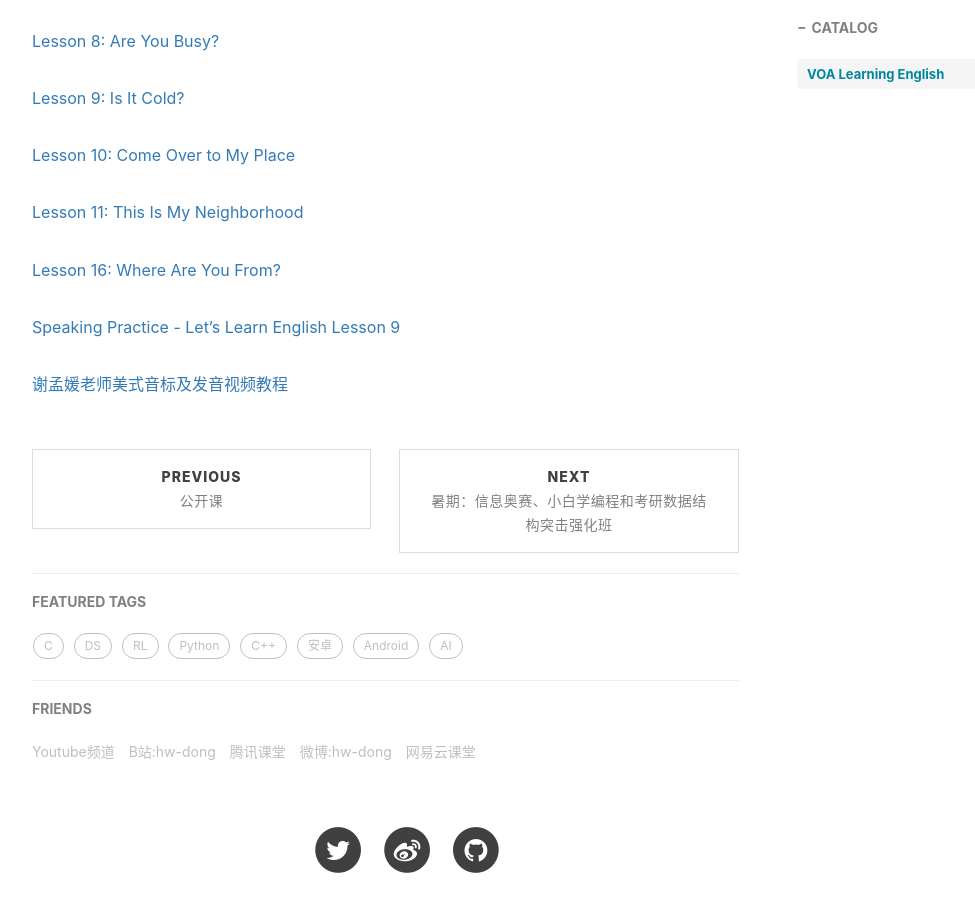
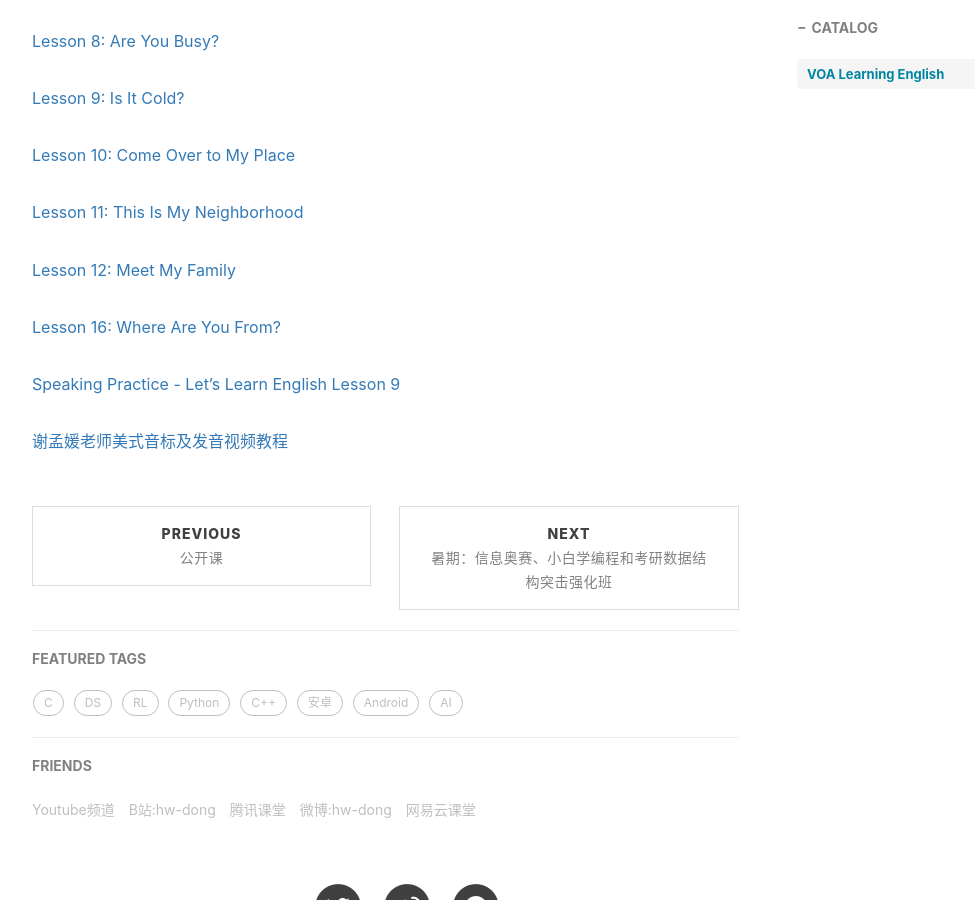
Before and after one commit to xuepro/xuepro.github.io, a Jekyll site: the page built from _posts/2019-05-24-Learning English.md, in a window 1280 px wide and 900 px high, scrolled down 1075 px. Shown: the whole window, without its empty margins (233-1208 px from the left). Built offline with Jekyll 4.4.1, drawn with Linux system fonts in a browser that asks for light colours; nearby versions of some CDN libraries; comment, search, counter and statistics services are not loaded.

Commit message:
Update 2019-05-24-Learning English.md

```diff
--- a/_posts/2019-05-24-Learning English.md
+++ b/_posts/2019-05-24-Learning English.md
@@ -36,6 +36,8 @@ tags:
 
 [Lesson 11: This Is My Neighborhood](https://www.youtube.com/watch?v=8_npDNRKGIE)
 
+[Lesson 12: Meet My Family](https://www.youtube.com/watch?v=ncA2an5c1_g)
+
 [Lesson 16: Where Are You From?](https://www.youtube.com/watch?v=QQavoMYmMVE)
 
 [Speaking Practice - Let's Learn English Lesson 9](https://www.youtube.com/watch?v=wMV1z4o91JI)
```
